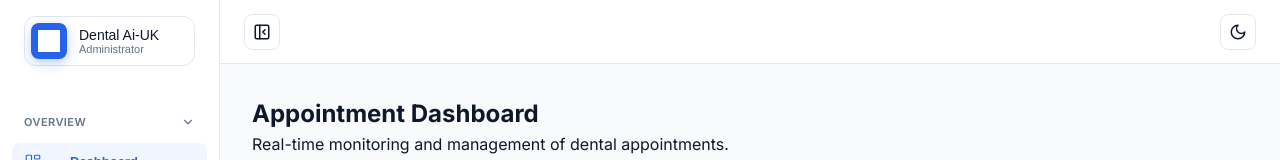
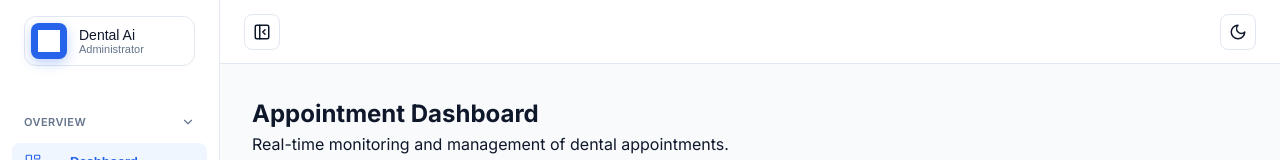
Before and after one commit to alihamzasultan/Dental-Main, a React (Vite) app: page / in a window 1280 px wide. Both pictures are taken after a click on the button "Sign In to Dashboard". Shown: the top 160 px of the page. Built offline with nearby package versions, Linux system fonts and the light colour scheme; no server answers; the database is empty; grey boxes are pictures that could not be loaded.

Commit message:
Update Sidebar.tsx

```diff
--- a/src/components/layout/Sidebar.tsx
+++ b/src/components/layout/Sidebar.tsx
@@ -96,7 +96,7 @@ export function Sidebar({ isOpen, isMobile = false, activePage, setActivePage }:
                         </div>
                         {isOpen && (
                             <div style={{ textAlign: 'left', display: 'flex', flexDirection: 'column', overflow: 'hidden' }}>
-                                <span style={{ fontSize: '14px', fontWeight: '500', color: 'var(--foreground)', textOverflow: 'ellipsis', overflow: 'hidden', whiteSpace: 'nowrap' }}>Dental Ai-UK</span>
+                                <span style={{ fontSize: '14px', fontWeight: '500', color: 'var(--foreground)', textOverflow: 'ellipsis', overflow: 'hidden', whiteSpace: 'nowrap' }}>Dental Ai</span>
                                 <span style={{ fontSize: '11px', fontWeight: '400', color: 'var(--muted)' }}>Administrator</span>
                             </div>
                         )}
```
